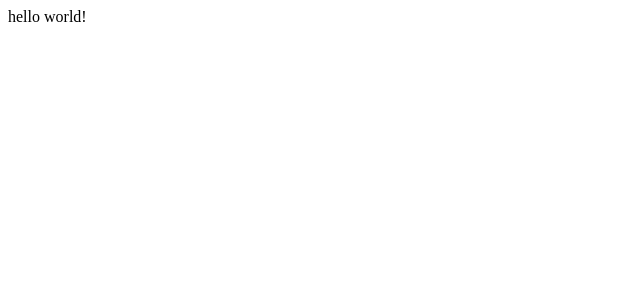
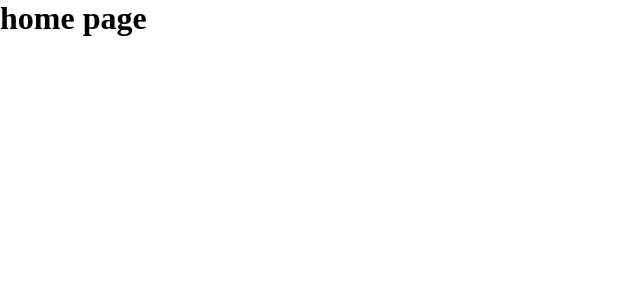
Before and after one commit to spencer778899/Cat-vs-Dog, a React (Create React App) app: page / in a window 1280 px wide. Shown: the top 300 px of the page, without its empty margins (0-640 px from the left). Built offline with nearby package versions, Linux system fonts and the light colour scheme.

Commit message:
Feat: add home page and game page router

```diff
--- a/package.json
+++ b/package.json
@@ -13,6 +13,7 @@
     "firebase": "^9.13.0",
     "react": "^18.2.0",
     "react-dom": "^18.2.0",
+    "react-router-dom": "^6.4.2",
     "react-scripts": "5.0.1",
     "styled-components": "^5.3.6",
     "typescript": "^4.8.4",
@@ -43,6 +44,7 @@
     ]
   },
   "devDependencies": {
+    "@types/styled-components": "^5.1.26",
     "@typescript-eslint/eslint-plugin": "^5.41.0",
     "@typescript-eslint/parser": "^5.41.0",
     "eslint": "^8.2.0",
--- a/src/App.tsx
+++ b/src/App.tsx
@@ -1,7 +1,22 @@
 import React from 'react';
+import { Outlet } from 'react-router-dom';
+import { createGlobalStyle } from 'styled-components';
+
+const GlobalStyle = createGlobalStyle`
+  *{
+    margin: 0;
+    padding: 0;
+    box-sizing: 0;
+  }
+`;
 
 function App() {
-  return <div>hello world!</div>;
+  return (
+    <>
+      <GlobalStyle />
+      <Outlet />
+    </>
+  );
 }
 
 export default App;
--- a/src/index.tsx
+++ b/src/index.tsx
@@ -1,11 +1,21 @@
-/* eslint-disable import/extensions */
 import React from 'react';
 import ReactDOM from 'react-dom/client';
+import { BrowserRouter, Navigate, Route, Routes } from 'react-router-dom';
 import App from './App';
+import Game from './pages/Game/game';
+import Home from './pages/Home/home';
 
 const root = ReactDOM.createRoot(document.getElementById('root') as HTMLElement);
 root.render(
   <React.StrictMode>
-    <App />
+    <BrowserRouter>
+      <Routes>
+        <Route path="/" element={<App />}>
+          <Route index element={<Home />} />
+          <Route path="game" element={<Game />} />
+          <Route path="*" element={<Navigate to="/" replace />} />
+        </Route>
+      </Routes>
+    </BrowserRouter>
   </React.StrictMode>,
 );
--- /dev/null
+++ b/src/pages/Game/game.tsx
@@ -0,0 +1,7 @@
+import React from 'react';
+
+function Game() {
+  return <h1>game page</h1>;
+}
+
+export default Game;
--- /dev/null
+++ b/src/pages/Home/home.tsx
@@ -0,0 +1,7 @@
+import React from 'react';
+
+function Home() {
+  return <h1>home page</h1>;
+}
+
+export default Home;
```
Also changed, not shown: .eslintrc.js, 1 other file (tests, documents, lock files or other folders).
